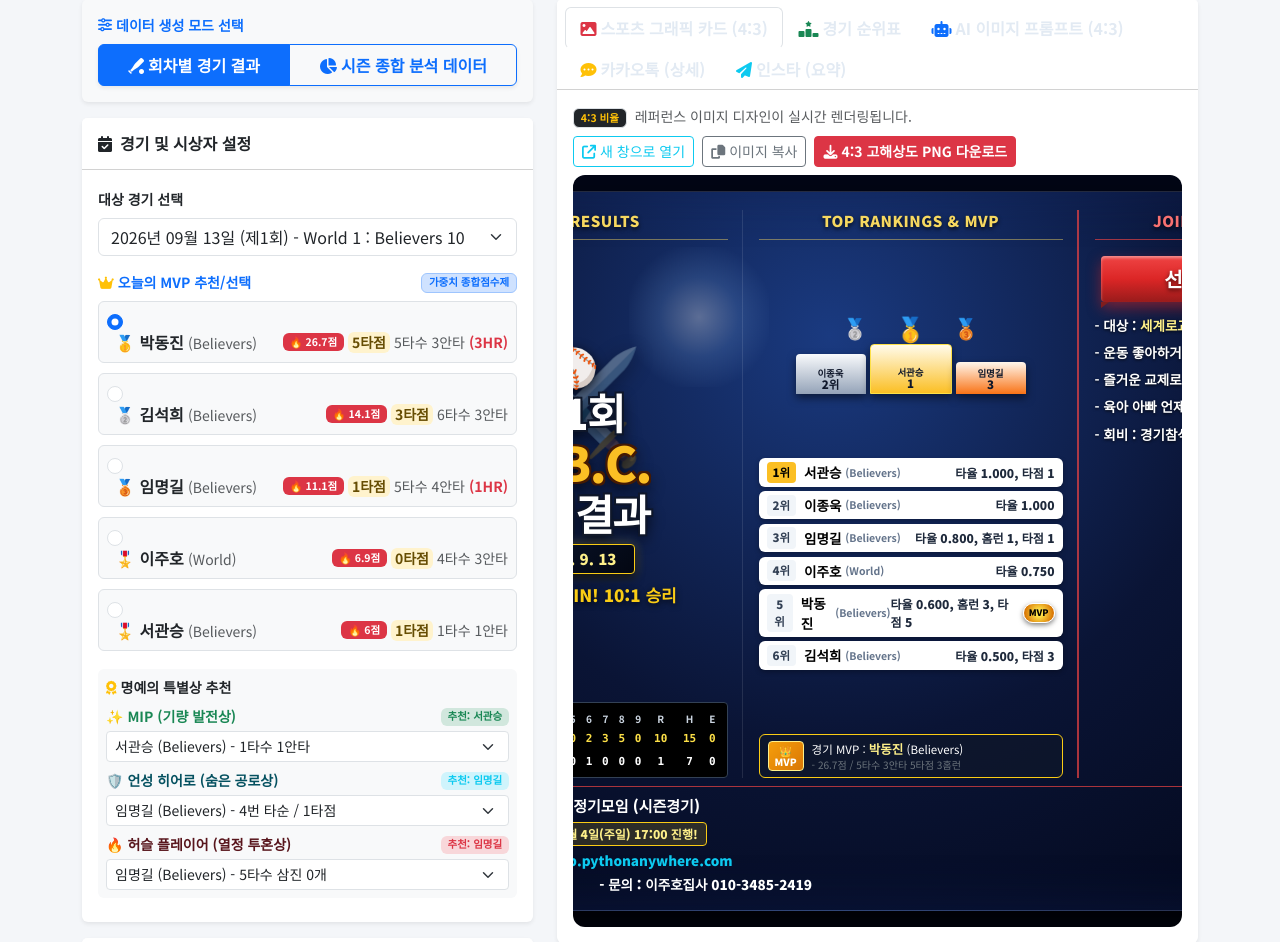
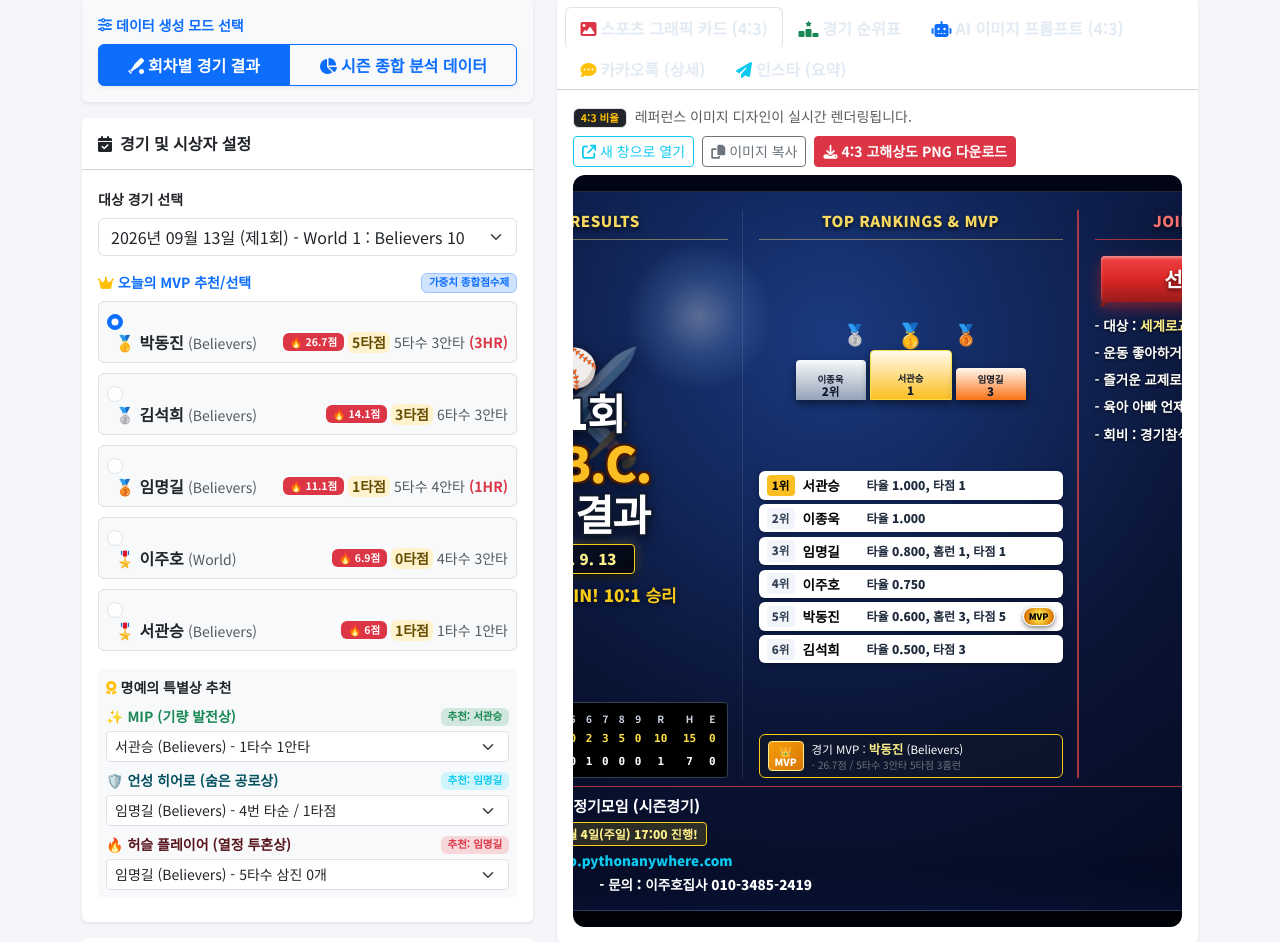
Before and after one commit to Irum725/WBC, a Flask app: page /sns in a window 1280 px wide. Shown: the part 182-1124 px from the top of the page. Run offline with Flask 3, Linux system fonts and the light colour scheme; data comes from the database, SQL or seed files in the repository.

Commit message:
feat(sns): align player ranking stats next to name consistently with left alignment

```diff
--- a/app.py
+++ b/app.py
@@ -948,12 +948,12 @@ def generate_sns_payload(d=None):
 
         ranks_prompt_lines = []
         for i, r in enumerate(top6):
-            mvp_badge = " (시즌 MVP)" if r['is_mvp'] else ""
+            mvp_badge = " [MVP]" if r['is_mvp'] else ""
             stat_summary = format_rank_stat_line(r)
             if i == 0:
-                ranks_prompt_lines.append(f"  - 1위 row in gold highlight: {r['name']} [{r['team']}] {stat_summary}{mvp_badge}")
+                ranks_prompt_lines.append(f"  - 1위 row in gold highlight: {r['name']}   {stat_summary}{mvp_badge}")
             else:
-                ranks_prompt_lines.append(f"  - {i+1}위: {r['name']} [{r['team']}] {stat_summary}{mvp_badge}")
+                ranks_prompt_lines.append(f"  - {i+1}위: {r['name']}   {stat_summary}{mvp_badge}")
         ranks_prompt_text = "\n".join(ranks_prompt_lines) if ranks_prompt_lines else "  - 1위: 기록 대기중"
 
         lead_stats_str = f"{lead_team['wins']} {lead_team['losses']} {lead_team['ties']} {lead_team['runs']} {lead_team['hits']} {lead_team['hr']} {lead_team['avg']}"
@@ -983,9 +983,9 @@ def generate_sns_payload(d=None):
 **SECTION 2 (CENTER) — '{center_sec_title}':**
 - Top header line: '{center_sec_title}'
 - 3-tier podium graphic at the top with gold/silver/bronze medals (🥇 1위, 🥈 2위, 🥉 3위) displaying season leader names: 1위 {p1_name}, 2위 {p2_name}, 3위 {p3_name}
-- Vertical rank list with rounded rectangle white capsule rows for each rank (1위 through 6위):
+- Vertical rank list with rounded rectangle white capsule rows for each rank (1위 through 6위). Each row displays the rank badge, player name, and their batting stats directly next to the name left-aligned in a clean, consistent vertical column across all rows:
 {ranks_prompt_text}
-  - A shiny gold circular "MVP" ribbon seal attached to the MVP row
+  - A shiny gold circular "MVP" ribbon seal attached to the right side of the MVP row
 - MVP summary block at bottom with a crown icon: "시즌 종합 MVP : {mvp_name} ({mvp_info['team']})" and stats line "{mvp_stats_line}"
 
 **SECTION 3 (RIGHT) — '{right_sec_title}':**
@@ -1025,7 +1025,8 @@ def generate_sns_payload(d=None):
 2. 중앙 섹션 [{center_sec_title}]:
 - 상단 헤더: '{center_sec_title}'
 - 3단 시상대(포디움)와 금/은/동 메달 (1위 {p1_name}, 2위 {p2_name}, 3위 {p3_name})
-- 시즌 누적 타율 TOP 6 캡슐 바 리스트 (시즌 MVP 선수에 황금 실링 배지 부착)
+- 시즌 누적 타율 TOP 6 캡슐 바 리스트 (각 행마다 이름 옆에 타율 기록을 좌측정렬로 일치된 열에 배치, MVP 선수 행 우측에 황금 실링 배지 부착):
+{ranks_prompt_text}
 - 하단 👑 시즌 종합 MVP 배지 및 기록 박스: "시즌 종합 MVP : {mvp_name} ({mvp_info['team']})"
 
 3. 우측 섹션 [{right_sec_title}]:
@@ -1432,12 +1433,12 @@ def generate_sns_payload(d=None):
 
     ranks_prompt_lines = []
     for i, r in enumerate(top6):
-        mvp_badge = " (MVP)" if r['is_mvp'] else ""
+        mvp_badge = " [MVP]" if r['is_mvp'] else ""
         stat_summary = format_rank_stat_line(r)
         if i == 0:
-            ranks_prompt_lines.append(f"  - 1위 row in gold highlight: {r['name']} [{r['team']}] {stat_summary}{mvp_badge}")
+            ranks_prompt_lines.append(f"  - 1위 row in gold highlight: {r['name']}   {stat_summary}{mvp_badge}")
         else:
-            ranks_prompt_lines.append(f"  - {i+1}위: {r['name']} [{r['team']}] {stat_summary}{mvp_badge}")
+            ranks_prompt_lines.append(f"  - {i+1}위: {r['name']}   {stat_summary}{mvp_badge}")
     ranks_prompt_text = "\n".join(ranks_prompt_lines) if ranks_prompt_lines else "  - 1위: 기록 대기중"
 
     left_sec_title = "MATCH RESULTS"
@@ -1464,9 +1465,9 @@ def generate_sns_payload(d=None):
 **SECTION 2 (CENTER) — '{center_sec_title}':**
 - Top header line: '{center_sec_title}'
 - 3-tier podium graphic at the top with gold/silver/bronze medals (🥇 1위, 🥈 2위, 🥉 3위) displaying top player names: 1위 {p1_name}, 2위 {p2_name}, 3위 {p3_name}
-- Vertical rank list with rounded rectangle white capsule rows for each rank (1위 through 6위):
+- Vertical rank list with rounded rectangle white capsule rows for each rank (1위 through 6위). Each row displays the rank badge, player name, and their batting stats directly next to the name left-aligned in a clean, consistent vertical column across all rows:
 {ranks_prompt_text}
-  - A shiny gold circular "MVP" ribbon seal attached to the MVP row
+  - A shiny gold circular "MVP" ribbon seal attached to the right side of the MVP row
 - MVP summary block at bottom with a crown icon: "경기 MVP : {mvp_name} ({mvp_info['team']})" and stats line "{mvp_stats_line}"
 
 **SECTION 3 (RIGHT) — '{right_sec_title}':**
@@ -1506,7 +1507,8 @@ def generate_sns_payload(d=None):
 2. 중앙 섹션 [{center_sec_title}]:
 - 상단 헤더: '{center_sec_title}'
 - 3단 시상대(포디움)와 금/은/동 메달 (1위 {p1_name}, 2위 {p2_name}, 3위 {p3_name})
-- 1위~6위 흰색 캡슐형 타율 순위 리스트 (타율, 홈런, 타점 기록 표기, MVP 선수에 황금 실링 배지 부착)
+- 1위~6위 흰색 캡슐형 순위 리스트 (각 행마다 이름 옆에 타율 기록을 좌측정렬로 일치된 열에 배치, MVP 선수 행 우측에 황금 실링 배지 부착):
+{ranks_prompt_text}
 - 하단 👑 경기 MVP 서머리 박스: "경기 MVP : {mvp_name} ({mvp_info['team']})" / "{mvp_stats_line}"
 
 3. 우측 섹션 [{right_sec_title}]:
--- a/templates/sns.html
+++ b/templates/sns.html
@@ -311,7 +311,6 @@ if (typeof html2canvas === 'undefined') {
     border-radius: 6px;
     display: flex;
     align-items: center;
-    justify-content: space-between;
     padding: 3.5px 8px;
     box-shadow: 0 2px 5px rgba(0,0,0,0.3);
     font-size: 12.5px;
@@ -322,10 +321,12 @@ if (typeof html2canvas === 'undefined') {
     color: #334155;
     font-weight: 900;
     font-size: 11.5px;
-    padding: 2px 6px;
+    padding: 2px 4px;
     border-radius: 4px;
-    min-width: 26px;
+    width: 28px;
+    min-width: 28px;
     text-align: center;
+    flex-shrink: 0;
 }
 .capsule-row.rank-1 .capsule-badge {
     background: #fbbf24;
@@ -336,15 +337,28 @@ if (typeof html2canvas === 'undefined') {
     color: #000000;
     font-size: 13.5px;
     margin-left: 8px;
+    width: 52px;
+    min-width: 52px;
+    flex-shrink: 0;
+    text-align: left;
+    white-space: nowrap;
+    overflow: hidden;
 }
 .capsule-stats {
     font-weight: 800;
     color: #1e293b;
     font-size: 12px;
-    margin-left: auto;
+    margin-left: 12px;
+    flex-grow: 1;
+    text-align: left;
+    white-space: nowrap;
+    overflow: hidden;
+    text-overflow: ellipsis;
 }
 /* MVP 황금 실링 리본 배지 */
 .mvp-ribbon-seal {
+    margin-left: auto;
+    flex-shrink: 0;
     background: radial-gradient(circle, #fde047 20%, #d97706 80%);
     color: #000000;
     font-size: 9px;
@@ -353,7 +367,6 @@ if (typeof html2canvas === 'undefined') {
     border-radius: 10px;
     border: 1px solid #ffffff;
     box-shadow: 0 2px 5px rgba(0,0,0,0.5);
-    margin-left: 6px;
 }
 
 /* MVP 하단 서머리 박스 */
@@ -809,15 +822,10 @@ if (typeof html2canvas === 'undefined') {
                                             {% set top_display = (initial_sns_data.graphic_data.top_ranks if (initial_sns_data and initial_sns_data.graphic_data.top_ranks) else (records or [])[:6]) %}
                                             {% for r in top_display %}
                                             <div class="capsule-row {% if loop.first %}rank-1{% endif %}">
-                                                <div class="d-flex align-items-center">
                                                 <span class="capsule-badge">{{ loop.index }}위</span>
                                                 <span class="capsule-name">{{ r.name }}</span>
-                                                    <small class="capsule-team">({{ r.team }})</small>
-                                                </div>
-                                                <div class="d-flex align-items-center">
                                                 <span class="capsule-stats">타율 {{ '%0.3f'|format(r.avg|float) if r.avg is string else '%0.3f'|format(r.avg) }}{% if r.hr and r.hr > 0 %}, 홈런 {{ r.hr }}{% endif %}{% if r.rbi and r.rbi > 0 %}, 타점 {{ r.rbi }}{% endif %}</span>
                                                 {% if r.is_mvp %}<span class="mvp-ribbon-seal">MVP</span>{% endif %}
-                                                </div>
                                             </div>
                                             {% endfor %}
                                         </div>
@@ -1331,15 +1339,10 @@ function renderGraphicCard(d) {
             const statStr = statParts.join(', ');
             rankListElem.innerHTML += `
                 <div class="capsule-row ${is1st ? 'rank-1' : ''}">
-                    <div class="d-flex align-items-center">
                     <span class="capsule-badge">${r.rank}위</span>
                     <span class="capsule-name">${r.name}</span>
-                        <small class="capsule-team">(${r.team})</small>
-                    </div>
-                    <div class="d-flex align-items-center">
                     <span class="capsule-stats">${statStr}</span>
                     ${mvpSeal}
-                    </div>
                 </div>
             `;
         });
```
Lines whose indentation alone changed are shown as unchanged.
